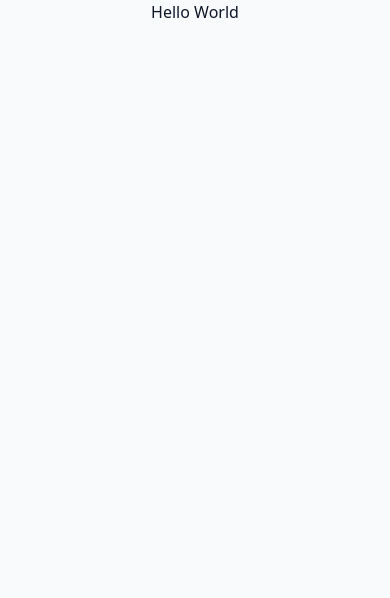
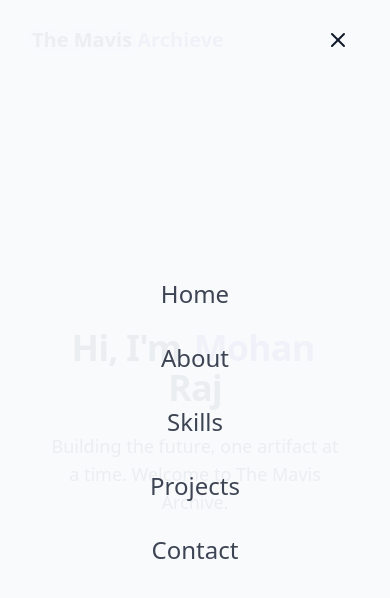
Before and after one commit to mohanmavis/my-portfolio, a React (Vite) app: page / in a window 390 px wide. Shown: the top 598 px of the page. Built offline with nearby package versions, Linux system fonts and the light colour scheme.

Commit message:
HeroSection Complete

```diff
--- /dev/null
+++ b/src/components/HeroSection.jsx
@@ -0,0 +1,35 @@
+import { ArrowDown } from "lucide-react";
+
+export const HeroSection = () => {
+  return (
+    <section
+      id="home"
+      className="relative min-h-screen flex flex-col items-center justify-center px-4 "
+    >
+      <div className="container max-w-4xl mx-auto text-center z-10">
+        <div className="space-y-6  ">
+          <h1 className="text-4xl md:text-6xl font-bold tracking-tight ">
+            <span className="opacity-0 animate-fade-in mr-1"> Hi, I'm</span>
+            <span className="text-primary opacity-0  animate-fade-in-delay-1 ">
+              {" "}
+              Mohan
+            </span>
+            <span className="text-gradient ml-1 opacity-0 animate-fade-in-delay-2 ">
+              {" "}
+              Raj
+            </span>
+          </h1>
+          <p className="text-lg md:text-xl text-muted-foreground max-w-2xl mx-auto opacity-0 animate-fade-in-delay-3  ">
+            Building the future, one artifact at a time. Welcome to The Mavis
+            Archive.
+          </p>
+        </div>
+      </div>
+
+      <div className="absolute bottom-8 left-1/2 transform -translate-x-1/2 flex flex-col items-center animate-bounce ">
+        <span className="text-sm text-muted-foreground mb-2">scroll</span>
+        <ArrowDown className="h-5 w-5 text-primary" />
+      </div>
+    </section>
+  );
+};
--- /dev/null
+++ b/src/components/Navbar.jsx
@@ -0,0 +1,92 @@
+import { useEffect, useState } from "react";
+import { cn } from "../lib/utils";
+import { Menu, X } from "lucide-react";
+
+const navItems = [
+  { name: "Home", href: "#home" },
+  { name: "About", href: "#about" },
+  { name: "Skills", href: "#skills" },
+  { name: "Projects", href: "#projects" },
+  { name: "Contact", href: "#contact" },
+];
+
+export const Navbar = () => {
+  const [isScrolled, setIsScrolled] = useState(false);
+  const [isMenuOpen, setIsMenuOpen] = useState(true);
+
+  useEffect(() => {
+    const handleScroll = () => {
+      setIsScrolled(window.screenY > 10);
+    };
+
+    window.addEventListener("scroll", handleScroll);
+
+    return () => window.removeEventListener("scroll", handleScroll);
+  }, []);
+
+  return (
+    <nav
+      className={cn(
+        "fixed w-full z-40 transition-all duration-300",
+        isScrolled ? "py-3 bg-background/80 backdrop-blur-md shadow-xs" : "py-5"
+      )}
+    >
+      <div className="container flex items-center justify-between">
+        <a
+          className="text-xl font-bold text-primary flex items-center"
+          href="#hero"
+        >
+          <span className="relative z-10">
+            <span className="text-glow text-foreground">The Mavis</span>{" "}
+            Archieve
+          </span>
+        </a>
+
+        {/* Desktop Nav */}
+        <div className="hidden md:flex space-x-8 ">
+          {navItems.map((item, key) => (
+            <a
+              key={key}
+              href={item.href}
+              className="text-foreground/80 hover:text-primary transition-colors duration-300"
+            >
+              {item.name}
+            </a>
+          ))}
+        </div>
+
+        {/* Mobile Nav */}
+
+        <button
+          onClick={() => setIsMenuOpen((prev) => !prev)}
+          className="md:hidden p-2 text-foreground z-50"
+          aria-label={isMenuOpen ? "Close Menu" : "Open Menu"}
+        >
+          {isMenuOpen ? <X size={24} /> : <Menu size={24} />}
+        </button>
+
+        <div
+          className={cn(
+            "fixed inset-0 bg-background/95 backgrop-blur-md z-40 flex flex-col items-center justify-center",
+            "transition-all duration-300 md:hidden",
+            isMenuOpen
+              ? "opacity-100 pointer-events-auto"
+              : "opacity-0 pointer-events-none"
+          )}
+        >
+          <div className="flex flex-col space-y-8 text-2xl ">
+            {navItems.map((item, key) => (
+              <a
+                key={key}
+                href={item.href}
+                className="text-foreground/80 hover:text-primary transition-colors duration-300"
+              >
+                {item.name}
+              </a>
+            ))}
+          </div>
+        </div>
+      </div>
+    </nav>
+  );
+};
--- a/src/components/StarBackground.jsx
+++ b/src/components/StarBackground.jsx
@@ -1,3 +1,93 @@
+import { useEffect, useState } from "react";
+
+// For Stars - Things we require to be tracked: id, size, x, y, opacity, animationDuration
+// For Meteors - Things we require to be tracked: id, size, x, y, delay, animationDuration
 export const StarBackground = () => {
-  return <></>;
+  const [stars, setStars] = useState([]);
+  const [meteors, setMeteors] = useState([]);
+
+  useEffect(() => {
+    generateStars();
+    generateMeteors();
+
+    const handleResize = () => {
+      generateStars();
+    };
+
+    window.addEventListener("resize", handleResize);
+
+    return () => window.removeEventListener("resize", handleResize);
+  }, []);
+
+  const generateStars = () => {
+    const numberOfStars = Math.floor(
+      (window.innerWidth * window.innerHeight) / 10000
+    );
+
+    const newStars = [];
+
+    for (let i = 0; i < numberOfStars; i++) {
+      newStars.push({
+        id: i,
+        size: Math.random() * 3 + 1,
+        x: Math.random() * 100,
+        y: Math.random() * 100,
+        opacity: Math.random() * 0.5 + 0.5,
+        animationDuration: Math.random() * 4 + 2,
+      });
+    }
+    setStars(newStars);
+  };
+
+  const generateMeteors = () => {
+    const numberOfMeteors = 4;
+
+    const newMeteors = [];
+
+    for (let i = 0; i < numberOfMeteors; i++) {
+      newMeteors.push({
+        id: i,
+        size: Math.random() * 2 + 1,
+        x: Math.random() * 100,
+        y: Math.random() * 20,
+        delay: Math.random() * 15,
+        animationDuration: Math.random() * 3 + 3,
+      });
+    }
+    setMeteors(newMeteors);
+  };
+
+  return (
+    <div className="fixed inset-0 overflow-hidden pointer-events-none z-0">
+      {stars.map((star) => (
+        <div
+          key={star.id}
+          className="star animate-pulse-subtle"
+          style={{
+            width: star.size + "px",
+            height: star.size + "px",
+            left: star.x + "%",
+            top: star.y + "%",
+            opacity: star.opacity,
+            animationDuration: star.animationDuration + "s",
+          }}
+        />
+      ))}
+
+      {meteors.map((meteor) => (
+        <div
+          key={meteor.id}
+          className="meteor animate-meteor"
+          style={{
+            width: meteor.size * 30 + "px",
+            height: meteor.size * 2 + "px",
+            left: meteor.x + "%",
+            top: meteor.y + "%",
+            animationDelay: meteor.delay,
+            animationDuration: meteor.animationDuration + "s",
+          }}
+        />
+      ))}
+    </div>
+  );
 };
--- a/src/pages/Home.jsx
+++ b/src/pages/Home.jsx
@@ -1,17 +1,22 @@
 import { ThemeToggle } from "../components/ToggleTheme";
 import { StarBackground } from "@/components/StarBackground";
+import { Navbar } from "@/components/Navbar";
+import { HeroSection } from "../components/HeroSection";
 
 export const Home = () => {
   return (
     <div className="min-h-screen bg-background text-foreground overflow-x-hidden ">
       {/* Theme Toggle */}
-      <p>Hello World</p>
+
       <ThemeToggle />
       {/* Background Effects */}
       <StarBackground />
       {/* Navbar */}
-
+      <Navbar />
       {/* Main Content */}
+      <main>
+        <HeroSection />
+      </main>
     </div>
   );
 };
```
